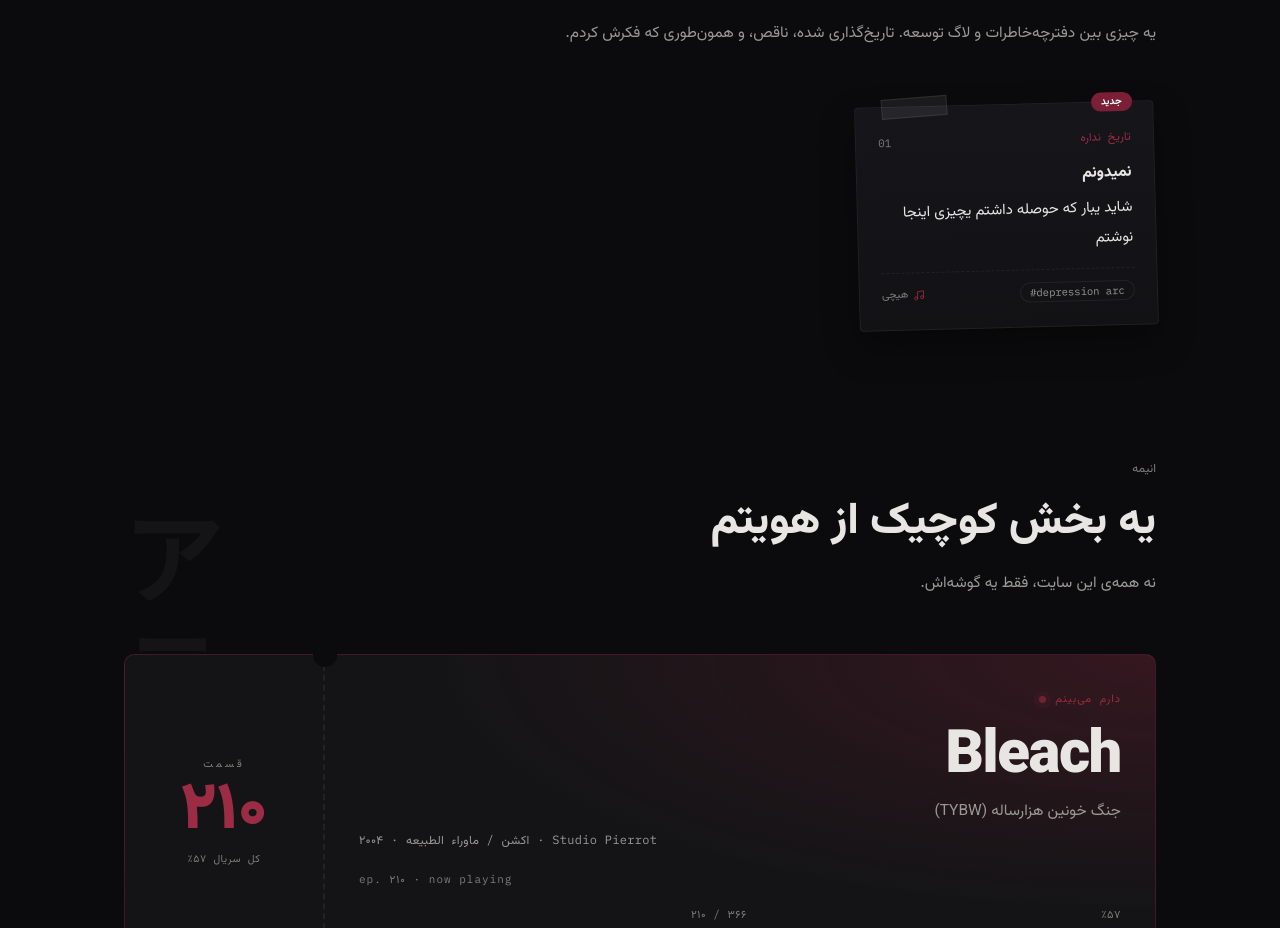
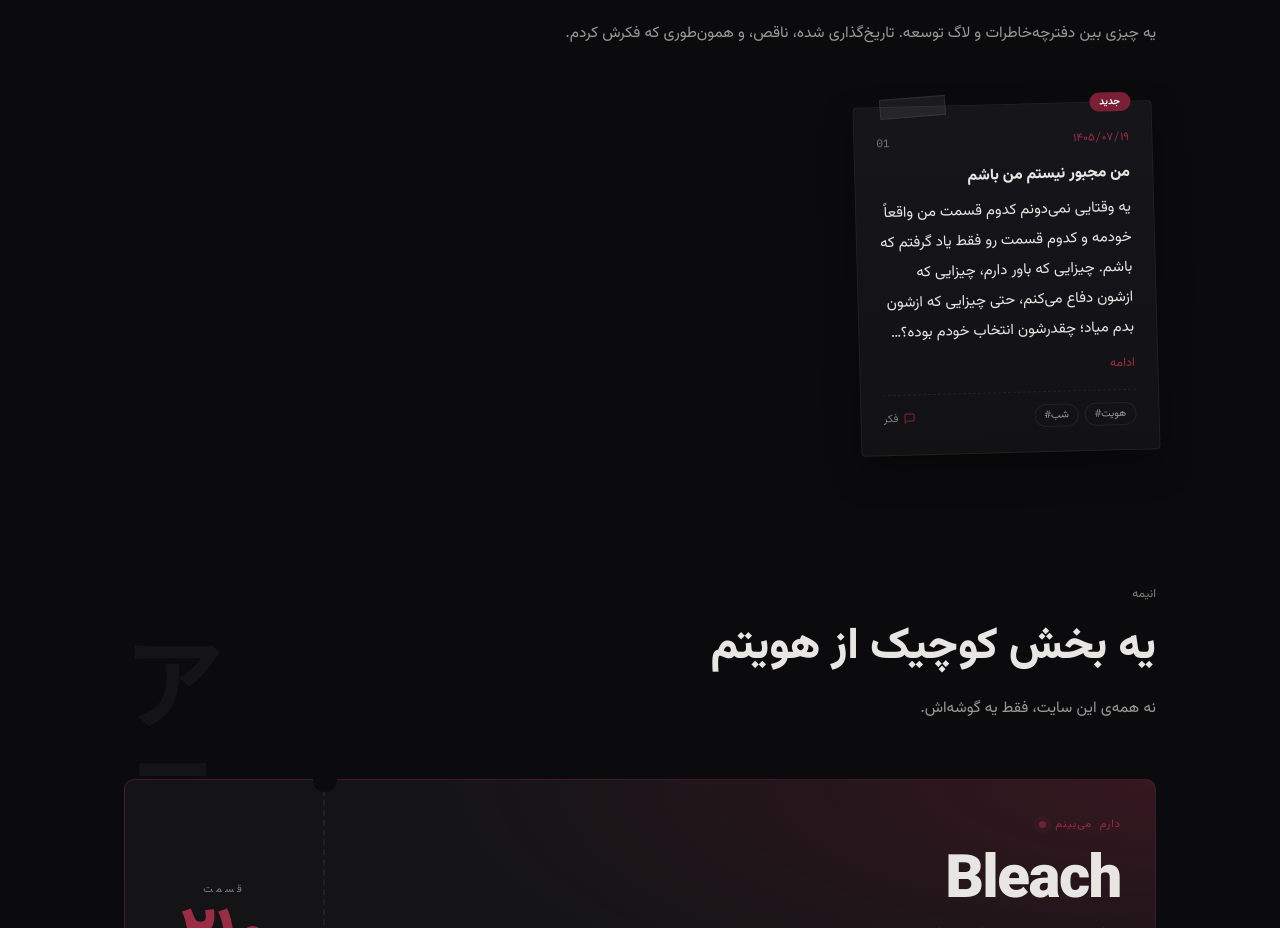
Before and after one commit to jnjal/jnjal.github.io, a React (Vite) app: page / in a window 1280 px wide. Shown: the part 6509-7437 px from the top of the page. Built offline with nearby package versions, Linux system fonts and the light colour scheme.

Commit message:
content: replace demo note with personal reflection

```diff
--- a/src/data/content.js
+++ b/src/data/content.js
@@ -397,16 +397,14 @@
 // هر یادداشت: { date, text, title?, tags?: [], mood? }
 // title تیتر بولد بالای متن | tags آرایه‌ی برچسب | mood حس‌وحال (بی‌خواب / فکر / خوش / کد ...)
 // اولین آیتم آرایه «جدید» علامت می‌خوره | متن‌های بلند از ۵ خط جمع می‌شن با «ادامه»
-// یادداشت دمو — هر وقت خواستی با یادداشت واقعی عوضش کن
 export const NOTES = [
   {
-    date: "تاریخ نداره",
-    title: "نمیدونم",
-    text: "شاید یبار که حوصله داشتم یچیزی اینجا نوشتم",
-    tags: ["depression arc"],
-    mood: "هیچی",
+    date: "۱۴۰۵/۰۷/۱۹",
+    title: "من مجبور نیستم من باشم",
+    text: "یه وقتایی نمی‌دونم کدوم قسمت من واقعاً خودمه و کدوم قسمت رو فقط یاد گرفتم که باشم.\n\nچیزایی که باور دارم، چیزایی که ازشون دفاع می‌کنم، حتی چیزایی که ازشون بدم میاد؛ چقدرشون انتخاب خودم بوده؟\n\nشاید یه بخش بزرگی از چیزی که بهش می‌گم «من»، فقط نتیجه‌ی جاییه که توش به دنیا اومدم، آدمایی که دورم بودن و چیزایی که هیچ‌وقت اجازه نداشتم درباره‌شون سؤال کنم.\n\nنمی‌خوام فقط برای اینکه از قبل بهم گفتن یه چیزی درسته، قبولش کنم. نمی‌خوام از چیزی دفاع کنم فقط چون از بچگی یاد گرفتم باید دفاع کنم.\n\nولی جدا شدن از چیزایی که سال‌ها بخشی ازت بودن هم به این آسونیا نیست. حتی وقتی دیگه قبولشون نداری، هنوز یه جایی توی ذهنت جا خوش کردن.\n\nفعلاً نمی‌دونم آخرش قراره به چی برسم. فقط می‌خوام یه بارم که شده، قبل از اینکه تصمیم بگیرم کی باشم، از خودم بپرسم اصلاً چرا باید این باشم؟",
+    tags: ["هویت", "شب"],
+    mood: "فکر",
   },
-
 ];
 
 // watching: بلیت «در حال تماشا» + بار پیشرفت (بخش «الان» هم از total استفاده می‌کنه)
```
